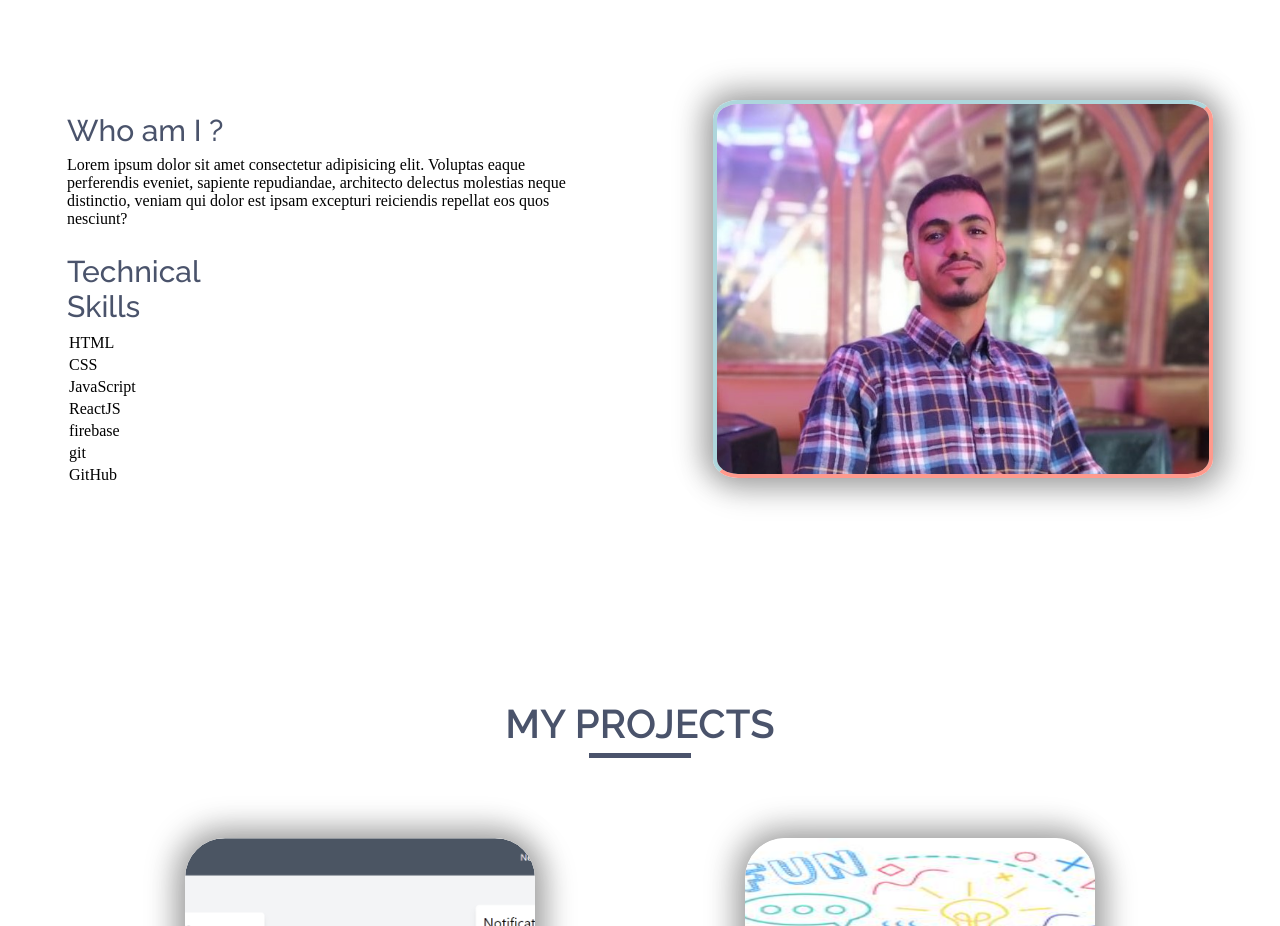
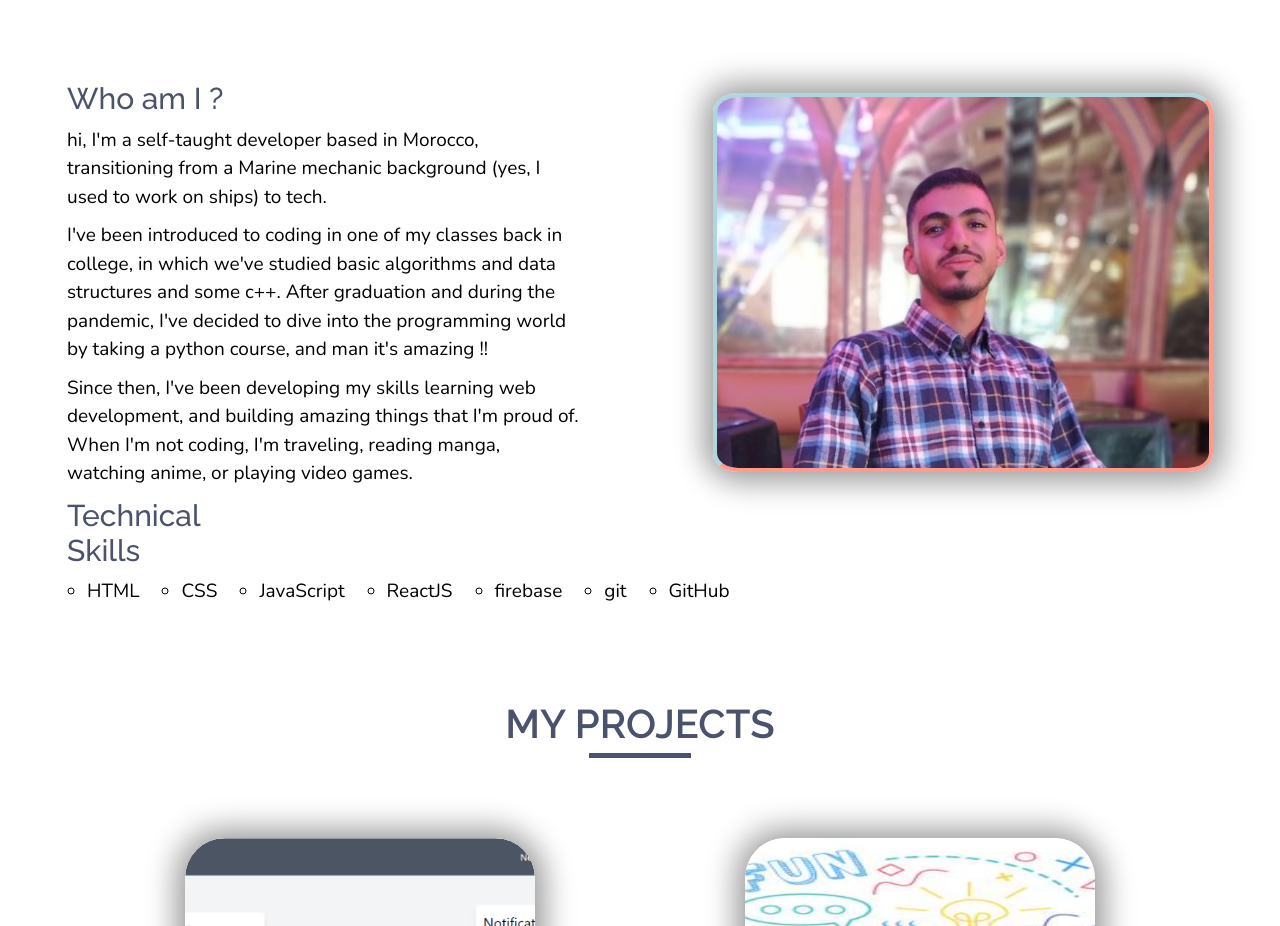
Before and after one commit to redapy/my-portfolio, a React (Create React App) app: page / in a window 1280 px wide. Shown: the part 980-1906 px from the top of the page. Built offline with nearby package versions, Linux system fonts and the light colour scheme.

Commit message:
add content to the about section

```diff
--- a/src/components/about/About.js
+++ b/src/components/about/About.js
@@ -1,70 +1,82 @@
-import React, { useMemo } from 'react';
-import useOnScreen from '../../hooks/useOnScreen';
-import profile from '../../img/profile.jpg'
-import { Content, Info, Infos, PicWrapper, Wrapper } from './About.styles';
-import Title from '../title/Title'
-import SkillsList from '../skillsList/SkillsList'
-import {useSpring, animated} from 'react-spring'
-
+import React, { useMemo } from "react";
+import useOnScreen from "../../hooks/useOnScreen";
+import profile from "../../img/profile.jpg";
+import { Content, Info, Infos, PicWrapper, Wrapper } from "./About.styles";
+import Title from "../title/Title";
+import SkillsList from "../skillsList/SkillsList";
+import { useSpring, animated } from "react-spring";
 
 const About = () => {
   // Set intersection observer for the wrapper
-    const optionsMemo = useMemo(() => (
-        {
+  const optionsMemo = useMemo(
+    () => ({
       root: null,
-            rootMargin: '0px',
-            threshold: 0.5
-        }
-    ), []);
+      rootMargin: "0px",
+      threshold: 0.5,
+    }),
+    []
+  );
   const [isvisible, wrapperRef] = useOnScreen(optionsMemo);
 
   // Animation
   const fadeIn = useSpring({
     from: {
-            opacity: 0
+      opacity: 0,
     },
     to: {
-            opacity: isvisible ? 1 : 0
+      opacity: isvisible ? 1 : 0,
     },
-        config: {duration: 1000}
-    })
+    config: { duration: 1000 },
+  });
 
   const fadeInFromLeft = useSpring({
     from: {
       opacity: 0,
-            x: -100
+      x: -100,
     },
     to: {
       opacity: isvisible ? 1 : 0,
-            x: isvisible ? 0 : -100
+      x: isvisible ? 0 : -100,
     },
-        config: {duration: 500}
-    })
-
+    config: { duration: 500 },
+  });
 
   return (
-        <Wrapper ref={wrapperRef} id='about'>
-        <Title title='ABOUT ME' isvisible={isvisible}/>
+    <Wrapper ref={wrapperRef} id="about">
+      <Title title="ABOUT ME" isvisible={isvisible} />
       <Content>
-            {isvisible &&
+        {isvisible && (
           <Infos>
-                <Info  style={fadeIn}>
-                    <animated.h3 style={ fadeInFromLeft }>Who am I ?</animated.h3>
+            <Info style={fadeIn}>
+              <animated.h3 style={fadeInFromLeft}>Who am I ?</animated.h3>
               <p>
-                    Lorem ipsum dolor sit amet consectetur adipisicing elit. Voluptas eaque perferendis eveniet, sapiente repudiandae, architecto delectus molestias neque distinctio, veniam qui dolor est ipsam excepturi reiciendis repellat eos quos nesciunt?
+                hi, I'm a self-taught developer based in Morocco, transitioning
+                from a Marine mechanic background (yes, I used to work on ships)
+                to tech.
+              </p>
+              <p>I've been introduced to coding in one of my classes
+                back in college, in which we've studied basic algorithms and
+                data structures and some c++. After graduation and during the
+                pandemic, I've decided to dive into the programming world by
+                taking a python course, and man it's amazing !!</p>
+              <p>
+                Since then, I've
+                been developing my skills learning web development, and building
+                amazing things that I'm proud of. When I'm not coding, I'm
+                traveling, reading manga, watching anime, or playing video games.
               </p>
             </Info>
             <SkillsList isvisible={isvisible} />
           </Infos>
-            }
-            {isvisible &&
+        )}
+        {isvisible && (
           <PicWrapper style={fadeIn}>
             <img src={profile} alt="my-profile" />
           </PicWrapper>
-            }
+        )}
       </Content>
     </Wrapper>
   );
-}
+};
 
 export default About;
--- a/src/components/about/About.styles.js
+++ b/src/components/about/About.styles.js
@@ -35,7 +35,10 @@ export const Infos = styled.div`
     }
 
     p {
-        font-size: 16px;
+        font-size: 19px;
+        font-family: 'Nunito', sans-serif;
+        margin: 10px 0;
+        line-height: 1.5;
     }
 
 `;
--- a/src/components/skillsList/SkillsList.styles.js
+++ b/src/components/skillsList/SkillsList.styles.js
@@ -10,11 +10,15 @@ export const Wrapper = styled.div`
 export const List = styled.ul`
     display: flex;
     width: 100%;
-    flex-direction: column;
-    list-style: none;
-    justify-content: center;
-    align-items: left;
+    list-style: circle;
+
     li {
         margin:2px;
+        font-size: 19px;
+        font-family: 'Nunito', sans-serif;
+        margin-left: 40px;
+        :first-child {
+            margin-left: 20px;
+        }
     }
 `
```
Lines whose indentation alone changed are shown as unchanged.
